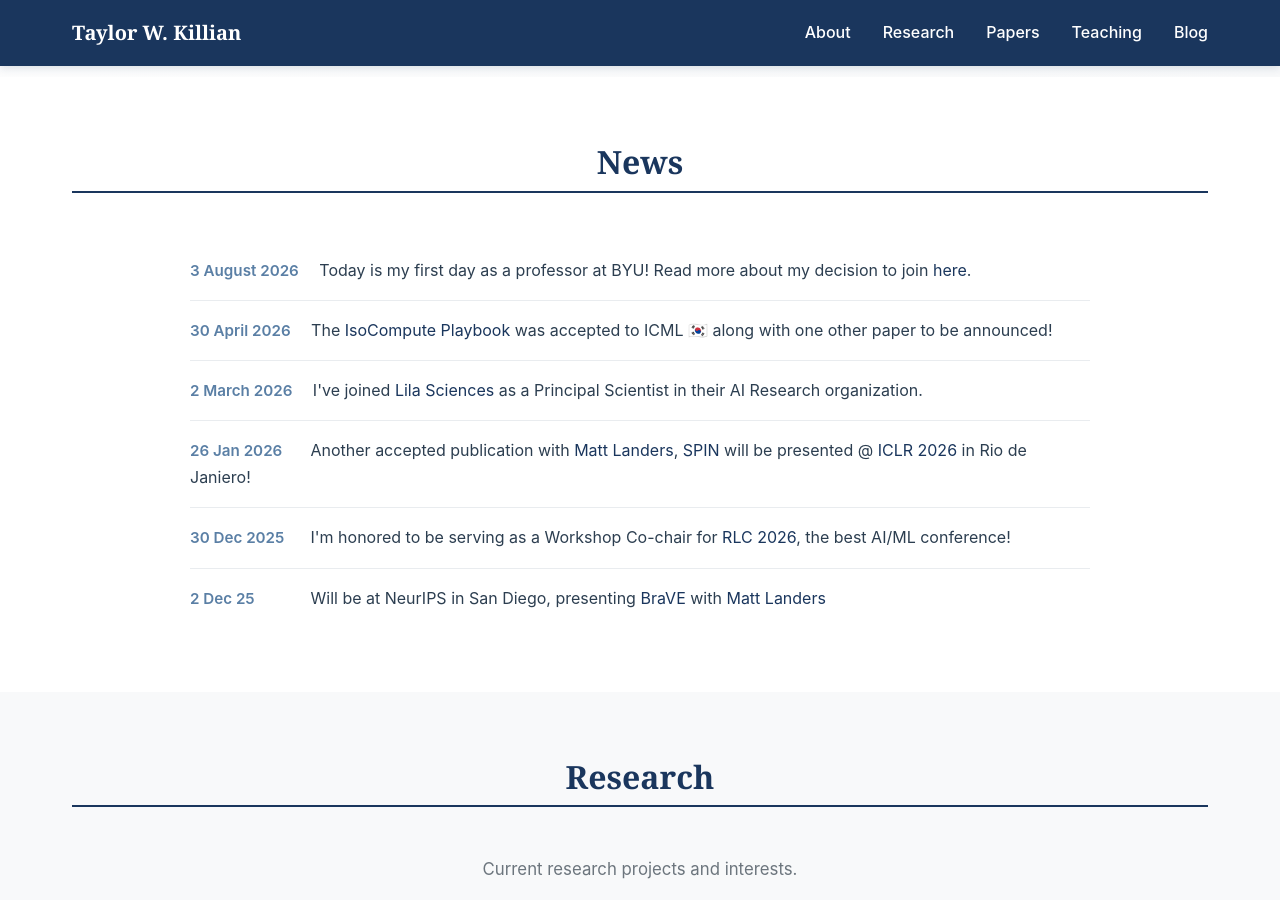
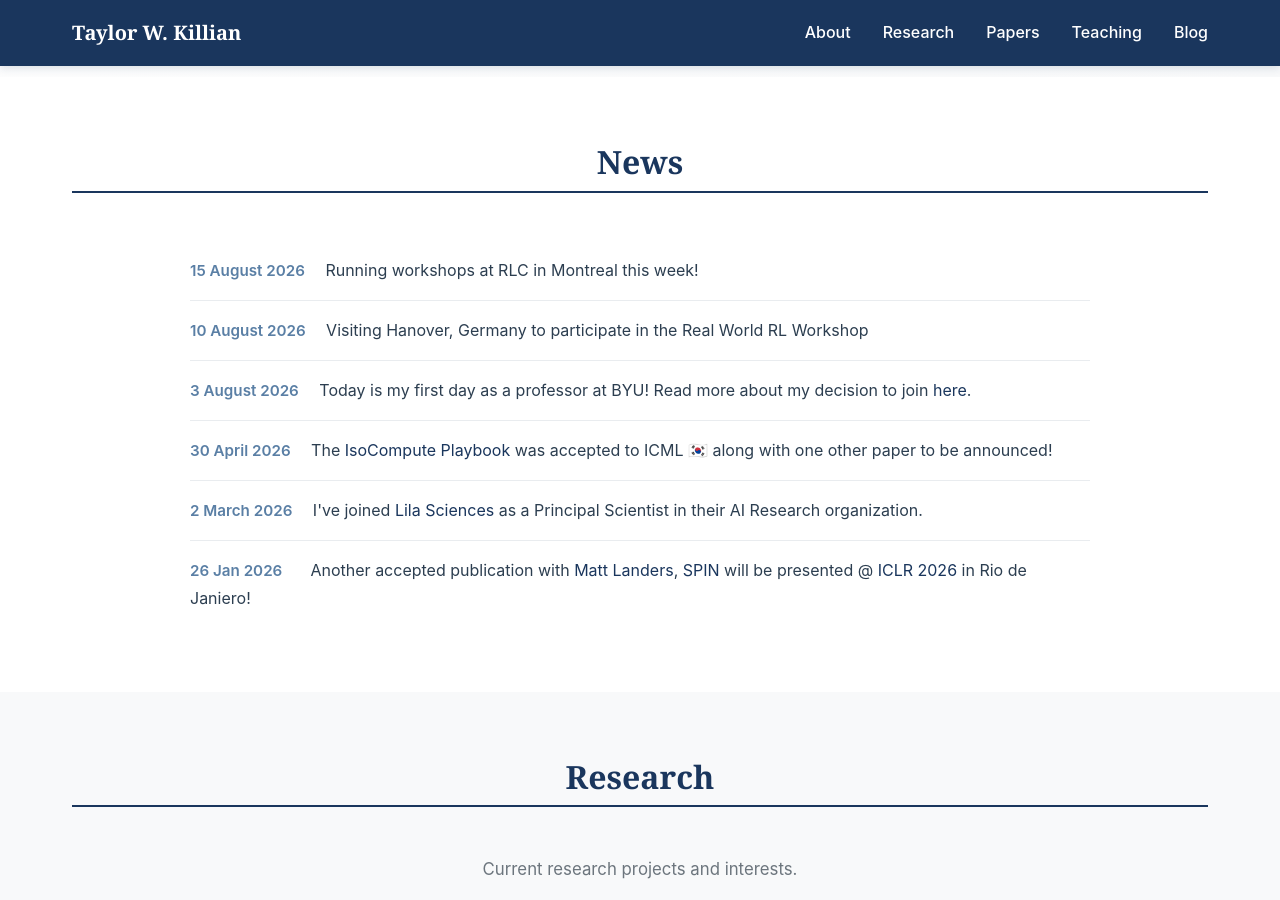
Before and after one commit to twkillian/twkillian.github.io, a Jekyll site: the page built from index.html, in a window 1280 px wide and 900 px high, scrolled down 816 px. Built offline with Jekyll 4.4.1, drawn with Linux system fonts in a browser that asks for light colours; some web fonts are replaced; the list of posts is cut into pages by our own code.

Commit message:
Updated news

```diff
--- a/index.html
+++ b/index.html
@@ -84,6 +84,14 @@ layout: default
       <h2 class="section-title">News</h2>
       <ul class="news-list">
         <li class="news-item">
+          <span class="news-date">15 August 2026</span>
+          <span class="news-content">Running workshops at RLC in Montreal this week!</span>
+        </li>
+        <li class="news-item">
+          <span class="news-date">10 August 2026</span>
+          <span class="news-content">Visiting Hanover, Germany to participate in the Real World RL Workshop</span>
+        </li>
+        <li class="news-item">
           <span class="news-date">3 August 2026</span>
           <span class="news-content">Today is my first day as a professor at BYU! Read more about my decision to join <a href="/returning-to-academia/">here</a>.</span>
         </li>
@@ -98,14 +106,6 @@ layout: default
         <li class="news-item">
           <span class="news-date">26 Jan 2026</span>
           <span class="news-content">Another accepted publication with <a href="https://www.linkedin.com/in/mattmlanders/">Matt Landers</a>, <a href="https://arxiv.org/abs/2601.04441">SPIN</a> will be presented @ <a href="https://iclr.cc/">ICLR 2026</a> in Rio de Janiero!</span>
-        </li>
-        <li class="news-item">
-          <span class="news-date">30 Dec 2025</span>
-          <span class="news-content">I'm honored to be serving as a Workshop Co-chair for <a href="https://rl-conference.cc/">RLC 2026</a>, the best AI/ML conference!</span>
-        </li>
-        <li class="news-item">
-          <span class="news-date">2 Dec 25</span>
-          <span class="news-content">Will be at NeurIPS in San Diego, presenting <a href="https://neurips.cc/virtual/2025/loc/san-diego/poster/118272">BraVE</a> with <a href="https://www.linkedin.com/in/mattmlanders/">Matt Landers</a></span>
         </li>
       </ul>
     </div>
```
